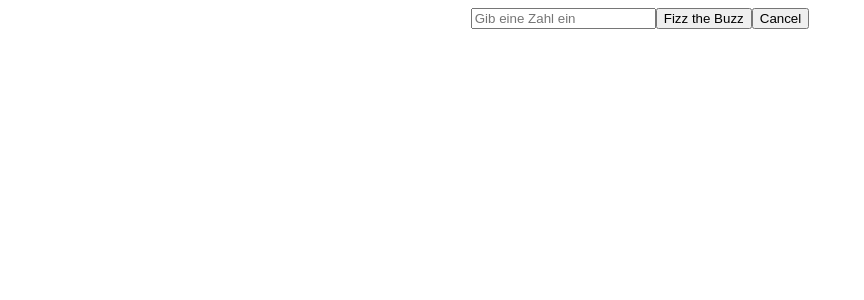
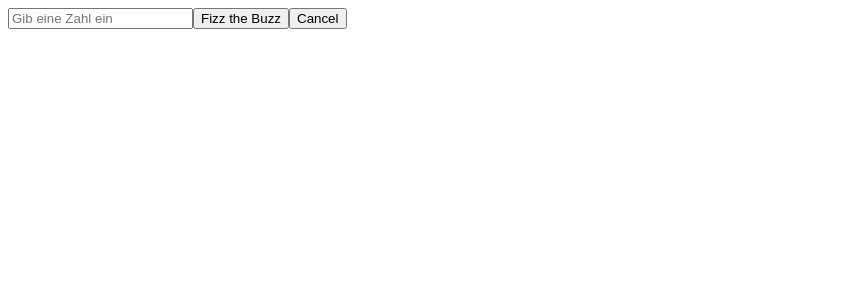
Before and after one commit to fuxi-de/vuezzbuzz, a Vue app: page / in a window 1280 px wide. Shown: the top 300 px of the page, without its empty margins (0-864 px from the left). Built offline with nearby package versions, Linux system fonts and the light colour scheme; the HTML template or start-up script is replaced by a standard one.

Commit message:
chore: cleanup // spacing in SuccessMessage

```diff
--- a/src/App.vue
+++ b/src/App.vue
@@ -13,7 +13,6 @@
   font-family: Avenir, Helvetica, Arial, sans-serif;
   -webkit-font-smoothing: antialiased;
   -moz-osx-font-smoothing: grayscale;
-  text-align: center;
   color: #2c3e50;
 }
 
--- a/src/components/SuccessMessage.vue
+++ b/src/components/SuccessMessage.vue
@@ -5,7 +5,7 @@
   >
     <div class="flex">
       <div>
-        <p class="font-bold">Fizzle da buzz:</p>
+        <p class="font-bold">The answer for that number is:</p>
         <p class="text-sm" data-test="success">
           {{ message }}
         </p>
```
